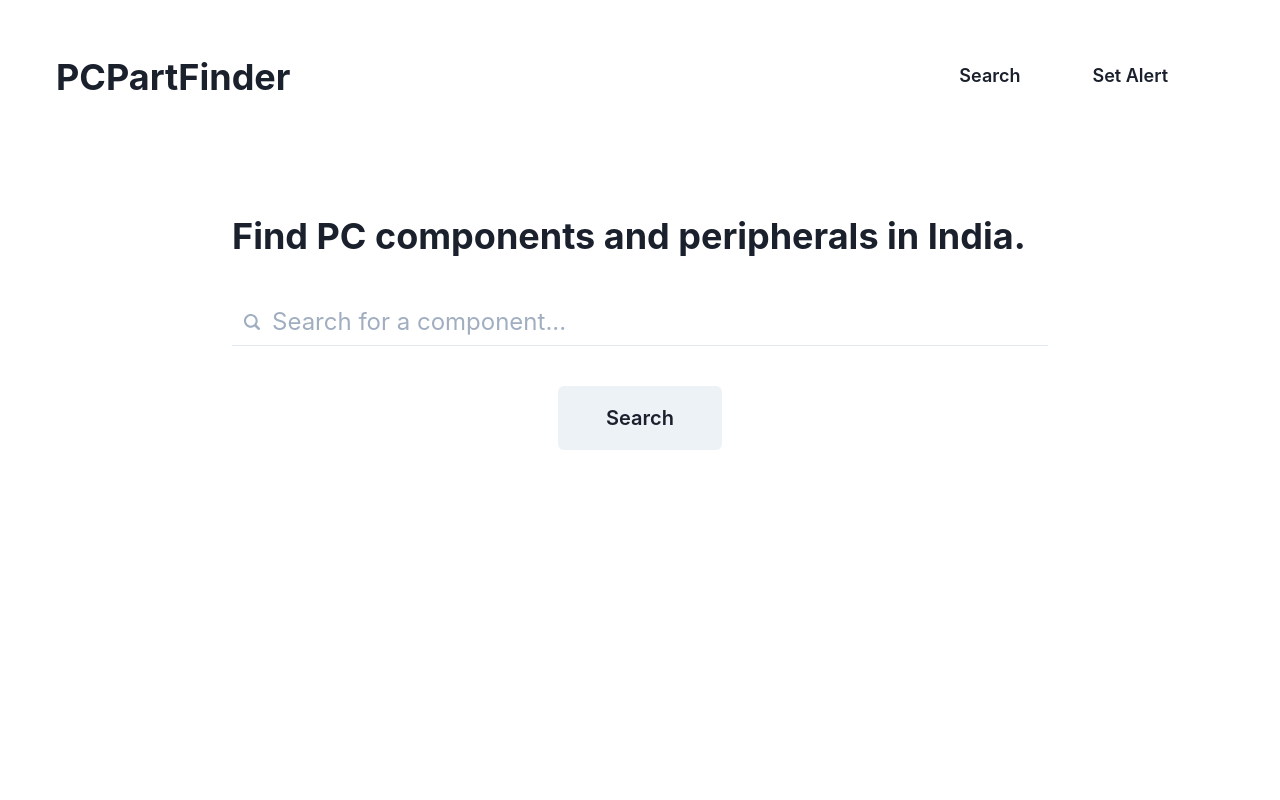
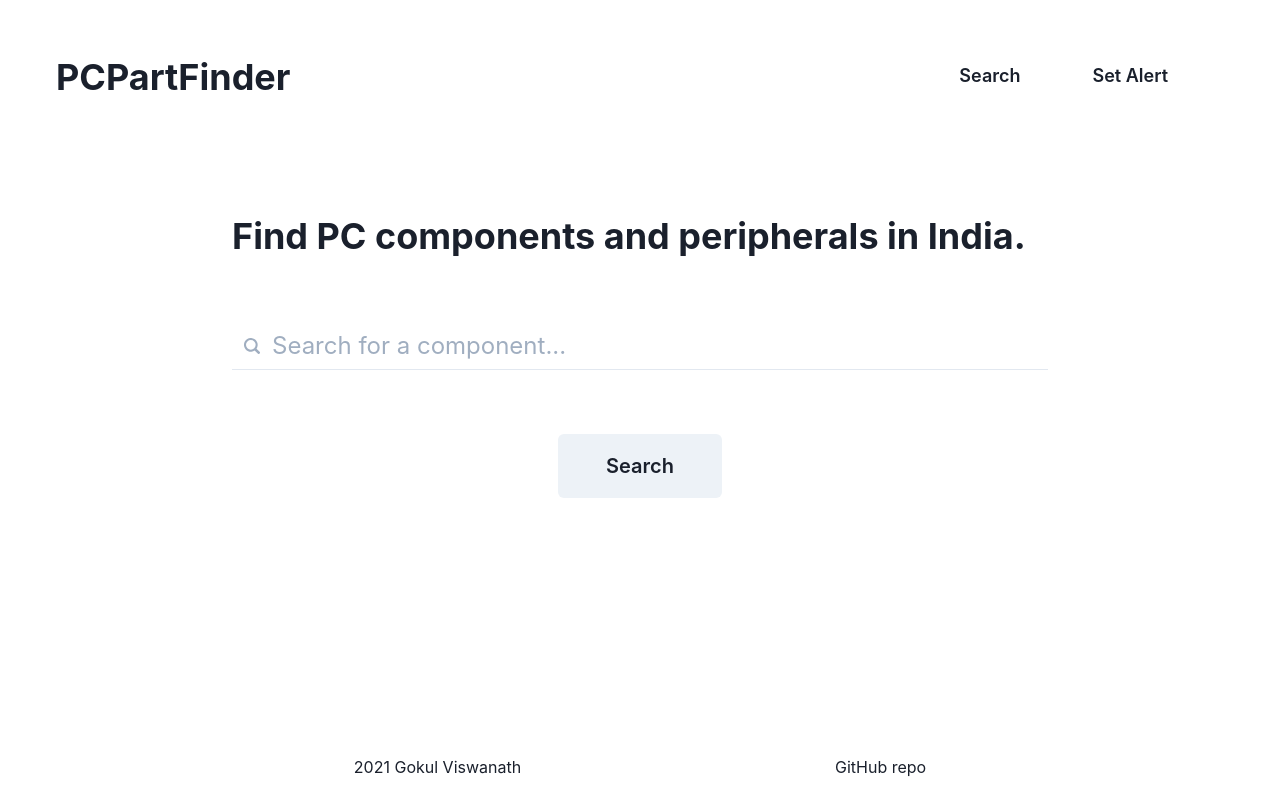
Before and after one commit to 1Gokul/pcpartfinder, a Next.js app: page / in a window 1280 px wide. Built offline with nearby package versions, Linux system fonts and the light colour scheme.

Commit message:
Added footer

```diff
--- a/pages/index.js
+++ b/pages/index.js
@@ -8,7 +8,7 @@ export default function Home() {
     <Layout>
       <Container>
         <Heading>Find PC components and peripherals in India.</Heading>
-        <Flex marginY={10}>
+        <Flex marginY={16}>
           <InputGroup>
             <InputLeftElement
               pointerEvents="none"
--- a/src/components/Layout.js
+++ b/src/components/Layout.js
@@ -1,17 +1,36 @@
-import { Flex } from "@chakra-ui/react"
+import { Flex, Text } from "@chakra-ui/react"
+import Link from "next/link"
 import Header from "./Header"
 
 const Layout = props => (
   <Flex direction="column" margin="0 auto">
     <Header />
     {props.children}
+    <Footer />
   </Flex>
 )
 
 export default Layout
 
 export const Container = props => (
-  <Flex direction="column" marginX="auto" marginTop={5} minH="75vh" minW="70vw" maxW={{ base:"95vw", md: "75vw" }} padding={{ base: 5, md: 10 }}>
+  <Flex
+    direction="column"
+    marginX="auto"
+    marginTop={5}
+    minH="70vh"
+    minW="70vw"
+    maxW={{ base: "95vw", md: "75vw" }}
+    padding={{ base: 5, md: 10 }}
+  >
     {props.children}
   </Flex>
 )
+
+const Footer = () => (
+  <Flex paddingX={10} paddingY={5} direction={{ base:"column", md:"row" }} justifyContent="space-evenly">
+    <Text>
+      {new Date ().getFullYear ()} Gokul Viswanath
+    </Text>
+    <Link href="https://github.com/1Gokul/pcpartfinder">GitHub repo</Link>
+  </Flex>
+)
```
